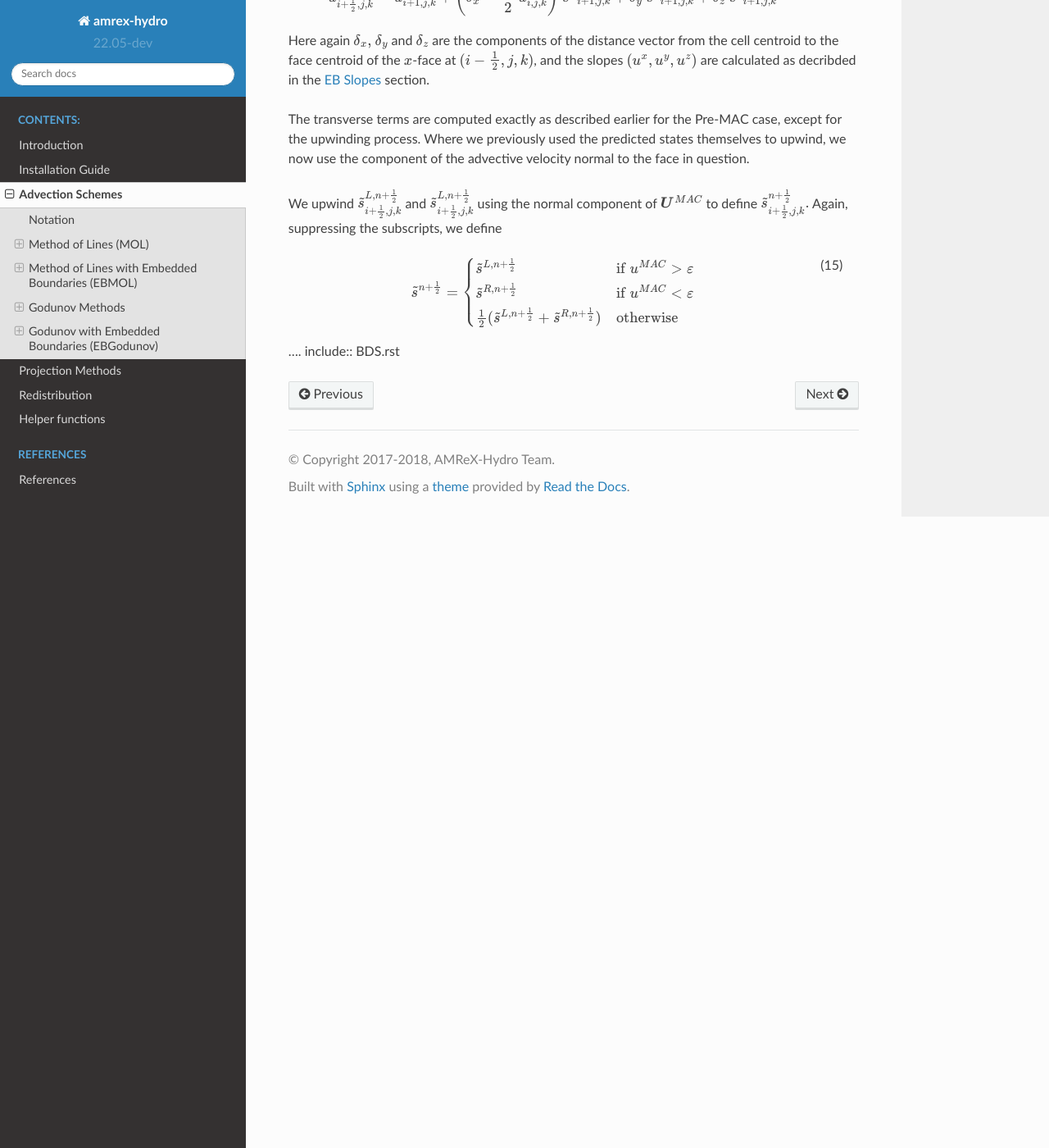
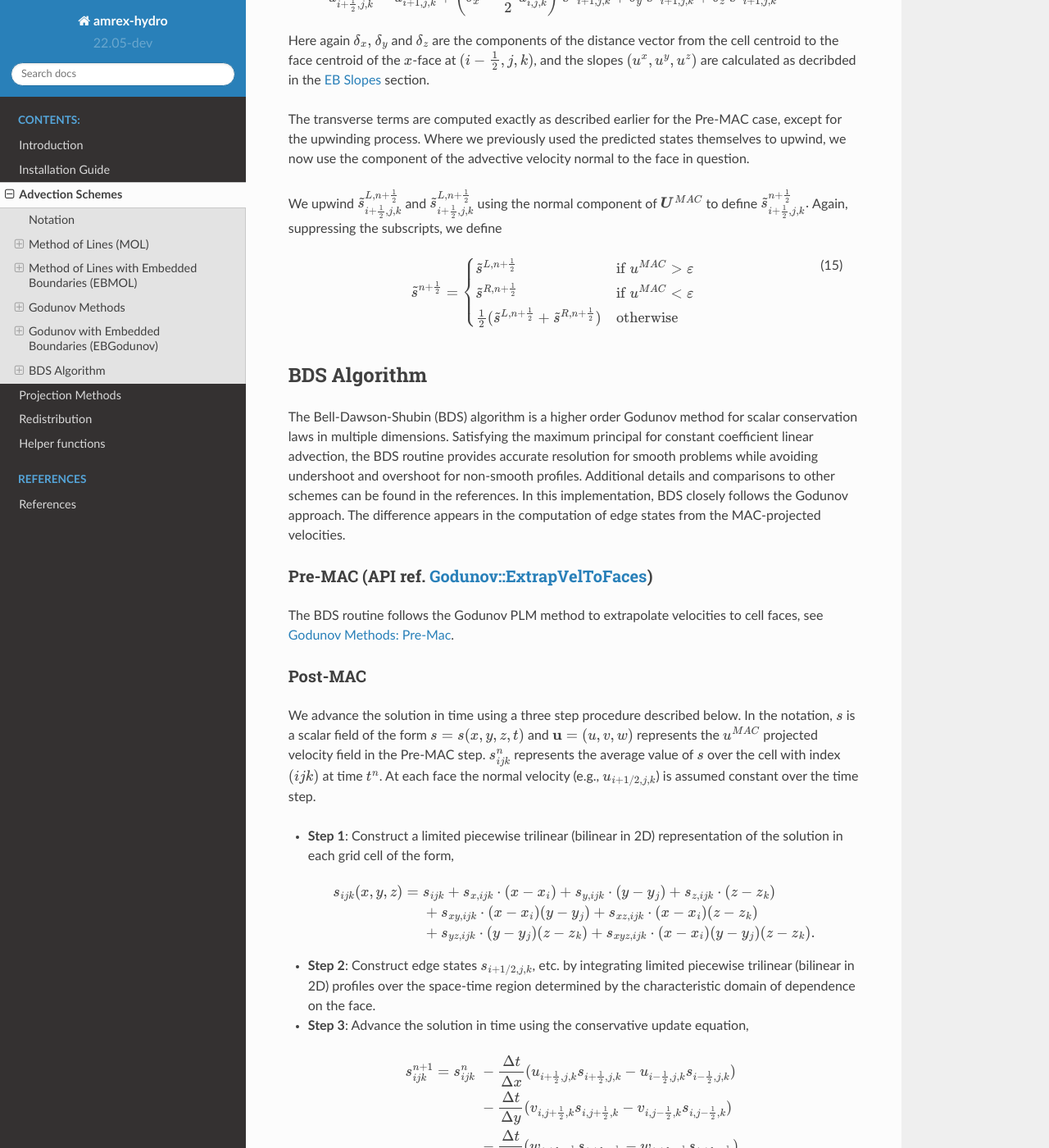
Before and after one commit to AMReX-Fluids/AMReX-Hydro, a Sphinx documentation site: the page built from Docs/source/Schemes.rst, in a window 1280 px wide and 1400 px high, scrolled down 10452 px. Shown: the whole window at 82% size. Built offline with Sphinx 7.4.7 and the Read the Docs theme 2.0.0, drawn with Linux system fonts in a browser that asks for light colours; cross-references to code outside the pages are shown as plain code; some of the changed text lies outside the part shown.

Commit message:
Edits to BDS to fit style, and small changes to other files to properly integrate it.

```diff
--- a/Docs/source/BDS.rst
+++ b/Docs/source/BDS.rst
@@ -1,7 +1,7 @@
 .. include:: CustomCommands.rst
 
-BDS
-===
+BDS Algorithm
+-------------
 
 The Bell-Dawson-Shubin (BDS) algorithm is a higher order Godunov method for scalar
 conservation laws in multiple dimensions. Satisfying the maximum principal for
@@ -12,17 +12,22 @@ schemes can be found in the references. In this implementation, BDS closely foll
 difference appears in the computation of edge states from the MAC-projected velocities.
 
 
-Pre-MAC (API ref. `ExtrapVelToFaces`_)
----------------------------------------
+Pre-MAC (API ref. `Godunov::ExtrapVelToFaces`_)
+~~~~~~~~~~~~~~~~~~~~~~~~~~~~~~~~~~~~~~~~~~~~~~~
 
-.. _`ExtrapVelToFaces`: https://amrex-codes.github.io/amrex-hydro/Doxygen/html/namespaceGodunov.html#a1c1dcedd6781260bd8322588e1290d94
+.. _`Godunov::ExtrapVelToFaces`: https://amrex-codes.github.io/amrex-hydro/Doxygen/html/namespaceGodunov.html#a1c1dcedd6781260bd8322588e1290d94
 
-The BDS routine follows the Godunov PLM method to extrapolate velocities to cell faces, see `ExtrapVelToFaces`_.
+The BDS routine follows the Godunov PLM method to extrapolate velocities to cell faces,
+see :ref:`Godunov Methods: Pre-Mac <godunov-pre-mac>`.
 
-Post-MAC (API ref. `ComputeEdgeState`_)
-----------------------------------------
 
-.. _`ComputeEdgeState`: https://amrex-codes.github.io/amrex-hydro/Doxygen/html/namespaceBDS.html#
+Post-MAC
+~~~~~~~~
+
+..
+    These lines can be added back when the Doxygen for BDS.rst is ready
+    (API ref. `BDS::ComputeEdgeState`_)
+    .. _`BDS::ComputeEdgeState`: https://amrex-codes.github.io/amrex-hydro/Doxygen/html/namespaceBDS.html#
 
 We advance the solution in time using a
 three step procedure described below. In the notation,
@@ -52,10 +57,8 @@ over the time step.
     \begin{eqnarray}
     s_{ijk}^{n+1} = s_{ijk}^n &&
     - \frac{\dt}{\Delta x}(u_{i+\half,j,k}s_{i+\half,j,k} - u_{i-\half,j,k}s_{i-\half,j,k}) \nonumber \\
-    && - \frac{\dt}{\Delta y}(v_{i,j+\half,k}s_{i,j+\half,k} - v_{i,j-\half,k}s_{i,j-\half,k}) \nonumber \\
-    && - \frac{\dt}{\Delta z}(w_{i,j,k+\half}s_{i,j,k+\half} - w_{i,j,k-\half}s_{i,j,k-\half}).
+    && - \frac{\dt}{\Delta y}(v_{i,j+\half,k}s_{i,j+\half,k} - v_{i,j-\half,k}s_{i,j-\half,k}) \nonumber \\ && - \frac{\dt}{\Delta z}(w_{i,j,k+\half}s_{i,j,k+\half} - w_{i,j,k-\half}s_{i,j,k-\half}).
     \end{eqnarray}
-
 
 Boundary Conditions
 ~~~~~~~~~~~~~~~~~~~
@@ -71,22 +74,24 @@ outflowing or zero.
 
 
 Computing the Fluxes and Constructing the Update
-------------------------------------------------
+~~~~~~~~~~~~~~~~~~~~~~~~~~~~~~~~~~~~~~~~~~~~~~~~
 
 Fluxes are computed and the update is constructed in a manner similar to the
-Godunov routine, see :ref:`Godunov<godunov_section>`.
+Godunov routine, see :ref:`HydroUtils::ComputeFluxes<fluxes>`.
 
 |
 
 Additional Documentation
-------------------------
+~~~~~~~~~~~~~~~~~~~~~~~~
 
-These algorithms are applied in the BDS namespace. For API documentation, see
-`Doxygen: BDS Namespace`_.
 
-.. _`Doxygen: BDS Namespace`: https://amrex-codes.github.io/amrex-hydro/Doxygen/html/namespaceBDS.html
+..
+  These lines can be added when API docs are ready.
+  These algorithms are applied in the BDS namespace. For API documentation, see
+  `Doxygen: BDS Namespace`_.
+   .. _`Doxygen: BDS Namespace`: https://amrex-codes.github.io/amrex-hydro/Doxygen/html/namespaceBDS.html
 
-For additional details, please make a request by submitting an issue through GitHub or refer to
+For additional details on the BDS algorithm, please make a request by submitting an issue through GitHub or refer to
 the following paper:
 
 - *A Three-Dimensional, Unsplut Godunov Method For Scalar Conservation Laws*,
--- a/Docs/source/Godunov.rst
+++ b/Docs/source/Godunov.rst
@@ -14,6 +14,8 @@ These alogrithms are applied in the Godunov namespace. For API documentation, se
 
 .. _`Doxygen: Godunov Namespace`: https://amrex-codes.github.io/amrex-hydro/Doxygen/html/namespaceGodunov.html
 
+
+.. _godunov-pre-mac:
 
 Pre-MAC (API ref. `Godunov::ExtrapVelToFaces <https://amrex-codes.github.io/amrex-hydro/Doxygen/html/namespaceGodunov.html#a1c1dcedd6781260bd8322588e1290d94>`_)
 ~~~~~~~~~~~~~~~~~~~~~~~~~~~~~~~~~~~~~~~~~~~~~~~~~~~~~~~~~~~~~~~~~~~~~~~~~~~~~~~~~~~~~~~~~~~~~~~~~~~~~~~~~~~~~~~~~~~~~~~~~~~~~~~~~~~~~~~~~~~~~~~~~~~~~~~~~~~~~~~~~~~~~~~~~~~~~~~~~~~~~~
--- a/Docs/source/Schemes.rst
+++ b/Docs/source/Schemes.rst
@@ -64,4 +64,4 @@ We define :math:`\varepsilon = 1.e-8` in `Utils/hydro_constants.H <https://amrex
 
 .. include:: Godunov.rst
 
-.... include:: BDS.rst
+.. include:: BDS.rst
```
